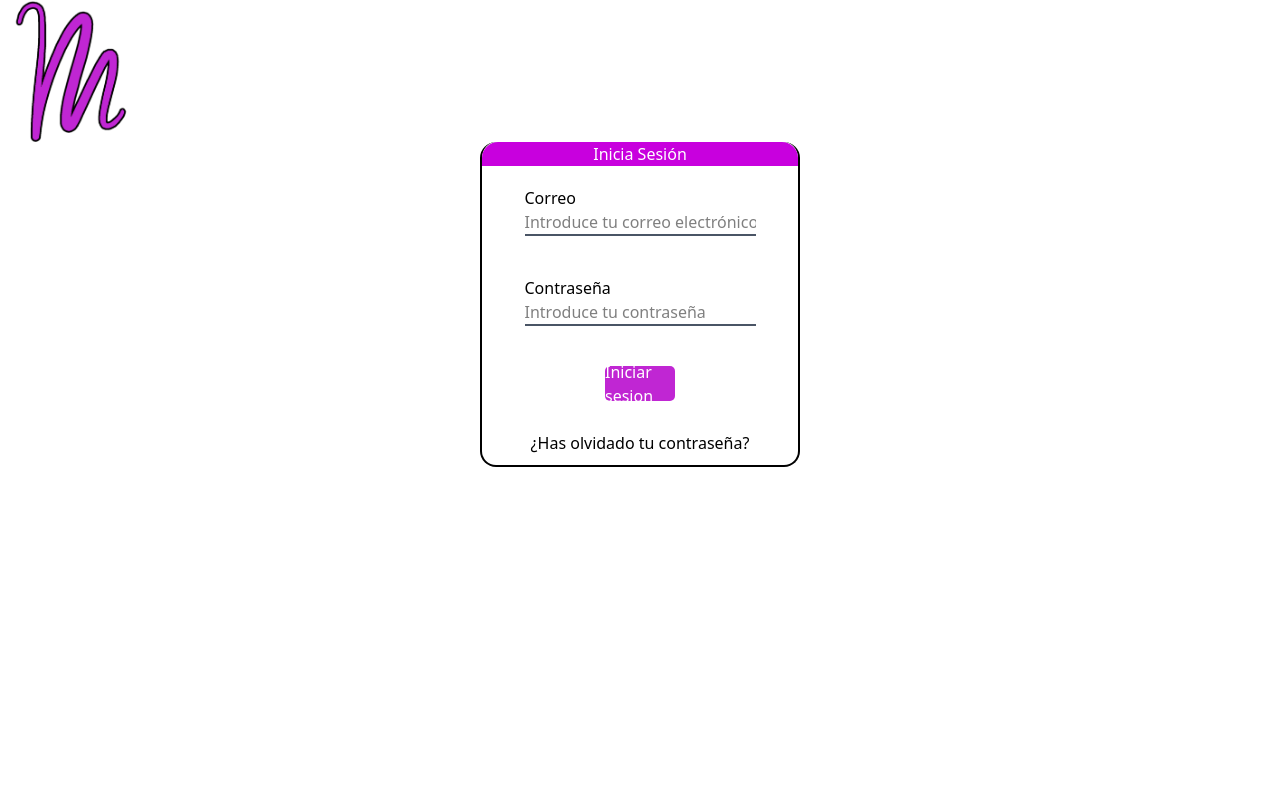
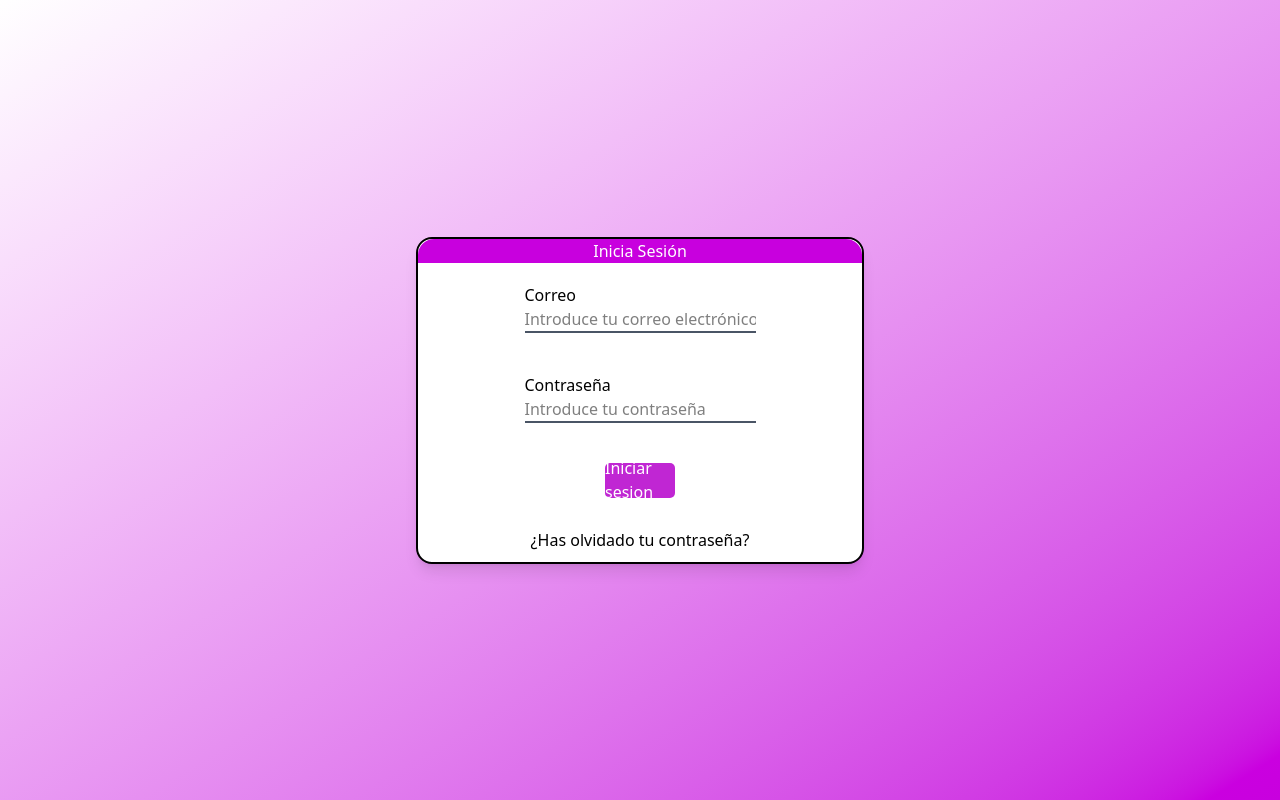
Before and after one commit to unaicastillo/Mi-armario, a React (Vite) app in the folder MiArmarioDigital/: page / in a window 1280 px wide. Built offline with nearby package versions, Linux system fonts and the light colour scheme.

Commit message:
cositas nuevas de estilo en el login

```diff
--- a/MiArmarioDigital/src/LogIn.tsx
+++ b/MiArmarioDigital/src/LogIn.tsx
@@ -3,10 +3,10 @@ import { Form } from "./components/form/Form"
 export const LogIn = () => {
   return (
     <>
-      <div className="login">
-        <img src=".\src\assets\MiArmarioLogo.png" alt="Logo de MiArmarioDigital" className="logo"/>
+
+        {/* <img src=".\src\assets\MiArmarioLogo.png" alt="Logo de MiArmarioDigital" className="logo"/> */}
         <Form />
-      </div>
+
     </>
   )
 }
--- a/MiArmarioDigital/src/main.tsx
+++ b/MiArmarioDigital/src/main.tsx
@@ -6,6 +6,8 @@ import { LogIn } from './LogIn'
 
 createRoot(document.getElementById('root')!).render(
   <StrictMode>
-    <LogIn/>
+    <div className='login'>
+      <LogIn/>
+    </div>
   </StrictMode>,
 )
--- a/MiArmarioDigital/src/styles/components.css
+++ b/MiArmarioDigital/src/styles/components.css
@@ -1,7 +1,8 @@
 @layer components{
     .form-style{
-        @apply flex flex-col items-center border-l-2 border-r-2 border-b-2 border-black rounded-l-2xl rounded-r-2xl
-        w-2/8 justify-self-center gap-5
+        @apply flex flex-col items-center
+        border-2 border-black rounded-2xl
+        w-full max-w-md gap-5 bg-white shadow-lg;
     }
 
     .header-form{
@@ -21,6 +22,9 @@
     .logo{
         @apply w-1/9 h-1/9
     }
+    .login{
+        @apply min-h-screen w-full flex items-center justify-center bg-gradient-to-tl from-fuchsia-600 to-white;
+    }
     a{
         @apply p-2.5
     }
```
